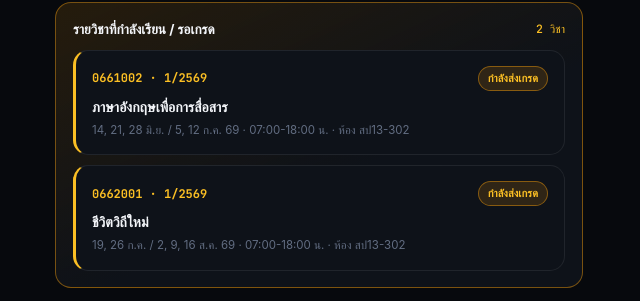
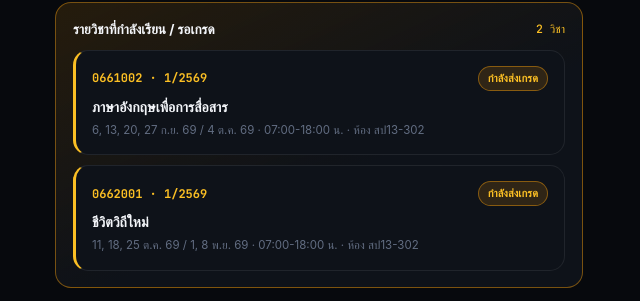
Before and after one commit to pantakanjumjan/pantakan1, a plain HTML site: page index.html in a window 1280 px wide. Shown: the part 332-633 px from the top of the page, 321-961 px from the left. Drawn offline with Linux system fonts and the light colour scheme; a web font is replaced by a local one.

Commit message:
Add files via upload

```diff
--- a/index.html
+++ b/index.html
@@ -849,53 +849,53 @@
 
     const INITIAL_COURSES = [
       {
+        code: '0663002', name: 'วิศวกรสังคม', cr: 3, hours: '2-2-5', term: '1/2569',
+        status: 'passed', grade: 'A',
+        days: '19, 26 ก.ค. 69 / 2, 9, 16, 23 ส.ค. 69', start: '07:00', end: '19:00',
+        room: 'สป13-302', section: 'หมู่ 31', teacher: 'ผศ. ว่าที่ร้อยตรี ดร.ธเนศ เกตุทอง', note: 'ออกเกรดแล้ว (A)'
+      },
+      {
         code: '0661002', name: 'ภาษาอังกฤษเพื่อการสื่อสาร', cr: 3, hours: '3-0-6', term: '1/2569',
         status: 'active', grade: '',
-        days: '14, 21, 28 มิ.ย. / 5, 12 ก.ค. 69', start: '07:00', end: '18:00',
-        room: 'สป13-302', section: 'หมู่ 30', teacher: 'อ.เพ็ญพิสุทธิ์ ศิริ', note: 'กำลังส่งเกรด'
+        days: '6, 13, 20, 27 ก.ย. 69 / 4 ต.ค. 69', start: '07:00', end: '18:00',
+        room: 'สป13-302', section: 'หมู่ 31', teacher: 'อ.เพ็ญพิสุทธิ์ ศิริ', note: 'กำลังส่งเกรด'
       },
       {
         code: '0662001', name: 'ชีวิตวิถีใหม่', cr: 3, hours: '3-0-6', term: '1/2569',
         status: 'active', grade: '',
-        days: '19, 26 ก.ค. / 2, 9, 16 ส.ค. 69', start: '07:00', end: '18:00',
-        room: 'สป13-302', section: 'หมู่ 30', teacher: 'อ. ดร.น้ำอ้อย สุขเสนา', note: 'กำลังส่งเกรด'
-      },
-      {
-        code: '0663002', name: 'วิศวกรสังคม', cr: 3, hours: '2-2-5', term: '1/2569',
-        status: 'passed', grade: 'A',
-        days: '21, 28 มิ.ย. / 5, 12, 19 ก.ค. 69', start: '07:00', end: '19:00',
-        room: 'สป13-302', section: 'หมู่ 30', teacher: 'ผศ. ว่าที่ร้อยตรี ดร.ธเนศ เกตุทอง', note: 'ออกเกรดแล้ว (A)'
+        days: '11, 18, 25 ต.ค. 69 / 1, 8 พ.ย. 69', start: '07:00', end: '18:00',
+        room: 'สป13-302', section: 'หมู่ 31', teacher: 'อ. ดร.น้ำอ้อย สุขเสนา', note: 'กำลังส่งเกรด'
       },
       {
         code: '5105302', name: 'อิเล็กทรอนิกส์อุตสาหกรรม', cr: 3, hours: '2-2-5', term: '1/2569',
         status: 'idle', grade: '',
-        days: '23, 30 ส.ค. / 6, 13, 20 ก.ย. 69', start: '07:00', end: '19:00',
+        days: '15, 22, 29 พ.ย. 69 / 13, 20, 27 ธ.ค. 69', start: '07:00', end: '19:00',
         room: 'สป13-302', section: 'หมู่ 30', teacher: 'ผศ.ธวัชชัย สอนสนาม, ผศ.สถาพร จำรัสเลิศลักษณ์', note: ''
       },
 
+      {
+        code: '0663001', name: 'ทักษะความเข้าใจและใช้เทคโนโลยีดิจิทัล', cr: 3, hours: '2-2-5', term: '2/2569',
+        status: 'idle', grade: '',
+        days: '10, 17, 24, 31 ม.ค. 70 / 7, 14 ก.พ. 70', start: '07:00', end: '19:00',
+        room: 'สป13-302', section: 'หมู่ 31', teacher: 'อ.วรรณพร จิตรสังวรณ์', note: ''
+      },
       {
         code: '0661004', name: 'ภาษาอังกฤษเพื่อการพัฒนาคุณภาพชีวิต', cr: 3, hours: '3-0-6', term: '2/2569',
         status: 'idle', grade: '',
-        days: '1, 8, 15, 22, 29 พ.ย. 69', start: '07:00', end: '18:00',
-        room: 'สป13-302', section: 'หมู่ 30', teacher: 'อ.วรรณพร จิตรสังวรณ์', note: ''
+        days: '28 ก.พ. 70 / 7, 14, 21, 28 มี.ค. 70', start: '07:00', end: '18:00',
+        room: 'สป13-302', section: 'หมู่ 30', teacher: 'อ.พิชามญช์ บุญช่วย', note: ''
       },
       {
-        code: '0663001', name: 'ทักษะความเข้าใจและใช้เทคโนโลยีดิจิทัล', cr: 3, hours: '2-2-5', term: '2/2569',
+        code: '5104316', name: 'การส่องสว่างและการประยุกต์ใช้งาน', cr: 3, hours: '2-2-5', term: '2/2569',
         status: 'idle', grade: '',
-        days: '27 ก.ย. / 4, 11, 18, 25 ต.ค. 69', start: '07:00', end: '19:00',
-        room: 'สป13-302', section: 'หมู่ 30', teacher: 'อ.พิชามญช์ บุญช่วย', note: ''
+        days: '4, 11, 18, 25 เม.ย. 70 / 2, 9 พ.ค. 70', start: '07:00', end: '19:00',
+        room: 'สป13-302', section: 'หมู่ 30', teacher: 'อ.ชาญฉจิต วรรณนุรักษ์, อ.ประยุทธ นิสภกุล', note: ''
       },
       {
         code: '5206223', name: 'ภาษาอังกฤษในงานอุตสาหกรรม', cr: 3, hours: '2-2-5', term: '2/2569',
         status: 'idle', grade: '',
-        days: '13, 20, 27 ธ.ค. 69 / 10, 17 ม.ค. 70', start: '07:00', end: '19:00',
-        room: 'สป13-302', section: 'หมู่ 30', teacher: 'อ.วงจันทร์ นุ่นคง', note: ''
-      },
-      {
-        code: '5104316', name: 'การส่องสว่างและการประยุกต์ใช้งาน', cr: 3, hours: '2-2-5', term: '2/2569',
-        status: 'idle', grade: '',
-        days: '6, 13, 20, 27 ธ.ค. 69 / 10 ม.ค. 70', start: '07:00', end: '19:00',
-        room: 'สป13-302', section: 'หมู่ 30', teacher: 'อ.ชาญฉจิต วรรณนุรักษ์, อ.ประยุทธ นิสภกุล', note: ''
+        days: '16, 23, 30 พ.ค. 70 / 6, 13, 20 มิ.ย. 70', start: '07:00', end: '19:00',
+        room: 'สป13-302', section: 'หมู่ 31', teacher: 'อ.วงจันทร์ นุ่นคง', note: ''
       },
 
       { code: '5206506', name: 'ทักษะการอ่านภาษาอังกฤษในงานอุตสาหกรรม', cr: 3, hours: '2-2-5', term: '3/2569', status: 'idle', grade: '', days: '', start: '', end: '', room: '', section: '', teacher: '', note: '' },
@@ -931,10 +931,12 @@
       { date: '7 มิ.ย. 69', reason: 'วันหยุดชดเชยวันเฉลิมพระชนมพรรษาสมเด็จพระนางเจ้าฯ พระบรมราชินี' },
       { date: '26 ก.ค. 69', reason: 'วันอาสาฬหบูชา' },
       { date: '2 ส.ค. 69', reason: 'วันเฉลิมพระชนมพรรษาพระบาทสมเด็จพระเจ้าอยู่หัว' },
+      { date: '30 ส.ค. 69', reason: 'งดการเรียนการสอน วันซ้อมรับพระราชทานปริญญาบัตร' },
       { date: '11 ต.ค. 69', reason: 'วันหยุดชดเชยวันคล้ายวันสวรรคต ร.9' },
       { date: '25 ต.ค. 69', reason: 'วันปิยมหาราช' },
       { date: '6 ธ.ค. 69', reason: 'วันหยุดชดเชยวันคล้ายวันพระราชสมภพ ร.9' },
-      { date: '3 ม.ค. 70', reason: 'วันขึ้นปีใหม่' }
+      { date: '3 ม.ค. 70', reason: 'วันขึ้นปีใหม่' },
+      { date: '21 ก.พ. 70', reason: 'งดการเรียนการสอน วันมาฆบูชา' }
     ];
 
     const state = {
```
Also changed, not shown: 1 other file.
